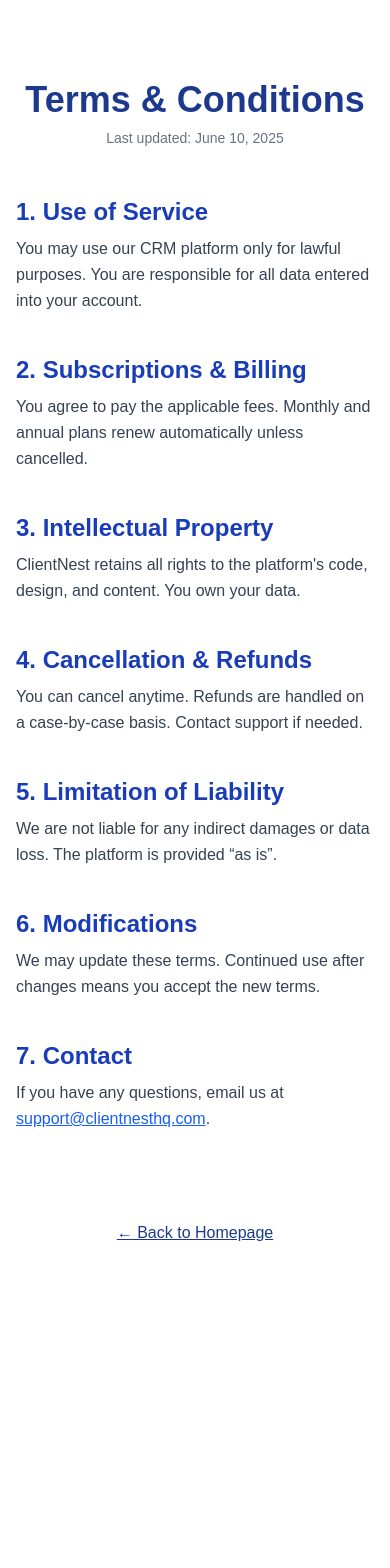
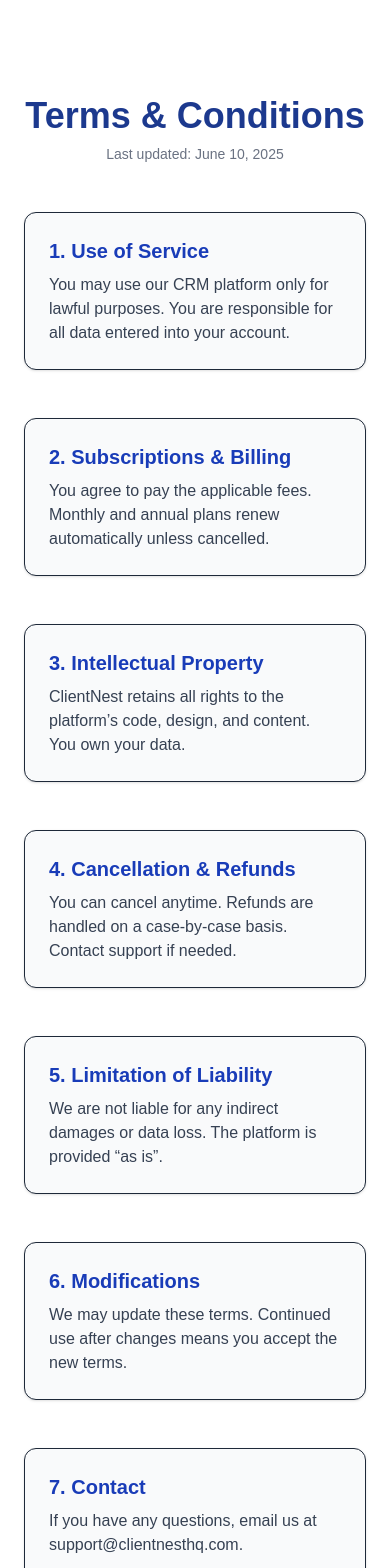
Before and after one commit to S-Somsekhar/clientnest-landing, a Next.js app: page /terms-conditions in a window 390 px wide. Shown: the top 1568 px of the page. Before the commit the page ends 1326 px from the top, so only its background shows below. Built offline with nearby package versions, Linux system fonts and the light colour scheme.

Commit message:
refined page

```diff
--- a/src/app/page.js
+++ b/src/app/page.js
@@ -5,10 +5,32 @@
   title: 'ClientNest – Close More Clients, Effortlessly',
   description: 'Ditch spreadsheets. Organize your leads, follow-ups, and deals – all in one smart CRM.',
 };
-{/* Hero Section */}
 export default function Home() {
   return (
-    <main className="min-h-screen bg-gray-50 flex flex-col items-center px-6 py-20 text-center font-sans">
+    <main className="min-h-screen bg-gray-50 font-sans">
+            {/* Navbar */}
+      <header className="w-full px-6 py-4 flex items-center justify-between bg-white shadow-md fixed top-0 z-50">
+        <div className="flex items-center gap-8">
+          <h1 className="text-xl md:text-2xl font-bold text-blue-900 tracking-tight">
+            ClientNest
+          </h1>
+          <nav className="hidden md:flex gap-8 text-base font-semibold tracking-wide text-gray-700">
+            <a href="#features" className="hover:text-blue-900 transition">Features</a>
+            <a href="#pricing" className="hover:text-blue-900 transition">Pricing</a>
+            <a href="#faq" className="hover:text-blue-900 transition">FAQ</a>
+            <a href="#contact" className="hover:text-blue-900 transition">Contact</a>
+          </nav>
+        </div>
+        <a
+          href="/app"
+          className="bg-blue-900 text-white px-4 py-2 rounded-md text-sm md:text-base hover:bg-blue-800 transition"
+        >
+          Go to App
+        </a>
+      </header>
+
+      {/* Hero Section */}
+      <div className="flex flex-col items-center justify-center text-center px-6 pt-28 pb-16">
         <div className="max-w-3xl">
           <h1 className="text-4xl md:text-6xl font-extrabold text-blue-900 leading-tight">
             Ditch Spreadsheets. <br />
@@ -18,14 +40,18 @@
             Simple CRM for solopreneurs, coaches, freelancers & closers.
           </p>
 
+          <div className="mt-8">
             <WaitlistForm />
+          </div>
 
           <p className="mt-4 text-sm text-gray-500">
             Launching July 2025 – No credit card required.
           </p>
         </div>
+      </div>
+
 {/* Comparison Table */}
-<section className="w-full bg-white py-5 px-6 mt-24">
+<section className="w-full bg-white py-16 px-6 mt-8">
   <div className="max-w-6xl mx-auto text-center">
     <h2 className="text-3xl md:text-5xl font-bold text-blue-900">
       Tired of Losing Leads?
@@ -34,38 +60,37 @@
       Track. Follow up. Close. Stress-free.
     </p>
 
-    {/* Scrollable Table Wrapper */}
-    <div className="mt-12 relative overflow-x-auto w-full">
-
-      <table className="min-w-full text-left border-collapse shadow-md rounded-xl overflow-hidden z-0 relative">
-        <thead>
-          <tr className="bg-blue-900 text-white">
-            <th className="p-4">Tool</th>
+    {/* Scrollable Table */}
+    <div className="mt-12 relative overflow-x-auto rounded-xl shadow-lg">
+      <table className="min-w-full text-left border-collapse">
+        <thead className="sticky top-0 z-10 bg-blue-900 text-white text-sm md:text-base">
+          <tr>
+            <th className="p-4 font-semibold">Tool</th>
             <th className="p-4">Spreadsheets</th>
             <th className="p-4">Traditional CRMs</th>
             <th className="p-4">ClientNest</th>
           </tr>
         </thead>
-        <tbody className="text-gray-700 bg-white">
-          <tr className="bg-gray-50 border-b">
+        <tbody className="text-gray-800 text-sm md:text-base animate-fade-in">
+          <tr className="bg-gray-50 border-b hover:bg-gray-100 transition">
             <td className="p-4 font-semibold">Ease of Use</td>
             <td className="p-4">Manual, cluttered</td>
             <td className="p-4">Complex & bloated</td>
             <td className="p-4">One-click workflow</td>
           </tr>
-          <tr className="border-b">
+          <tr className="border-b hover:bg-gray-50 transition">
             <td className="p-4 font-semibold">Follow-ups</td>
             <td className="p-4">Easily forgotten</td>
             <td className="p-4">Over-engineered</td>
             <td className="p-4">Daily reminders</td>
           </tr>
-          <tr className="bg-gray-50 border-b">
+          <tr className="bg-gray-50 border-b hover:bg-gray-100 transition">
             <td className="p-4 font-semibold">Setup Time</td>
             <td className="p-4">Hours</td>
             <td className="p-4">Days</td>
             <td className="p-4">5 mins</td>
           </tr>
-          <tr>
+          <tr className="hover:bg-gray-50 transition">
             <td className="p-4 font-semibold">Cost</td>
             <td className="p-4">Free (but chaotic)</td>
             <td className="p-4">$40+/mo</td>
@@ -107,7 +132,7 @@
 </section>
 
 {/* USP Section */}
-<section className="w-full bg-gray-100 py-20 px-6">
+<section id="features" className="w-full bg-gray-100 py-20 px-6">
   <div className="max-w-6xl mx-auto flex flex-col md:flex-row-reverse items-center gap-12">
 
     <div className="md:w-1/2">
@@ -223,7 +248,7 @@
       Built for solopreneurs who hate complexity. Everything you need. Nothing you don&apos;t.
     </p>
 
-    <div className="mt-12 grid gap-8 sm:grid-cols-2 lg:grid-cols-3 text-left">
+    <div className="mt-10 grid gap-8 sm:grid-cols-2 lg:grid-cols-3 text-left">
       {[
         {
           title: 'Drag-n-Drop Pipelines',
@@ -252,7 +277,7 @@
       ].map((feature, i) => (
         <div
           key={i}
-          className="bg-gray-50 rounded-2xl p-6 shadow-sm border border-gray-200 hover:shadow-md transition-all"
+          className="bg-gray-50 rounded-2xl p-6 border border-gray-200 shadow transition-transform transform hover:shadow-lg hover:-translate-y-1 duration-300"
         >
           <h3 className="text-xl font-semibold text-blue-900">{feature.title}</h3>
           <p className="mt-2 text-gray-700">{feature.desc}</p>
@@ -263,7 +288,7 @@
 </section>
 
 {/* Testimonials */}
-<section className="w-full bg-white py-10 px-6">
+<section className="w-full bg-gray-100 py-10 px-6">
   <div className="max-w-6xl mx-auto text-center">
     <h2 className="text-3xl md:text-5xl font-bold text-gray-800">
       Early Users Love It
@@ -306,7 +331,7 @@
 </section>
 
 {/* Pricing */}
-<section className="w-full bg-gray-50 py-20 px-6">
+<section id= "pricing" className="w-full bg-white py-20 px-6">
   <div className="max-w-5xl mx-auto text-center">
     <h2 className="text-3xl md:text-5xl font-bold text-blue-900">
       Simple, Affordable Pricing
@@ -335,11 +360,13 @@
       </div>
 
       {/* Yearly Plan */}
-      <div className="bg-white p-8 rounded-2xl shadow-lg border-2 border-yellow-400 relative flex flex-col justify-between">
+<div className="bg-white p-8 rounded-2xl shadow-lg border-2 border-yellow-400 relative flex flex-col justify-between overflow-hidden">
+  {/* Corner Ribbon */}
+      <div className="absolute top-4 -right-16 w-56 transform rotate-[30deg] bg-yellow-400 text-black text-sm font-bold text-center py-2 shadow-md z-10 animate-pulse ring-2 ring-yellow-300 ring-offset-1">
+      100 Spots Only
+      </div>
+
   <div>
-          <div className="absolute top-4 right-4 bg-yellow-300 text-black text-xs font-semibold px-3 py-1 rounded-full">
-            Only 100 spots
-          </div>
     <h3 className="text-2xl font-bold text-gray-900">Yearly</h3>
     <p className="mt-2 text-gray-600">One charge. Full access. All year long.</p>
     <p className="mt-6 text-4xl font-extrabold text-black">$99</p>
@@ -382,8 +409,9 @@
       </p>
 </section>
 
+
 {/* FAQ */}
-<section className="w-full bg-white py-20 px-6">
+<section className="w-full bg-gray-50 py-20 px-6" id="faq">
   <div className="max-w-4xl mx-auto">
     <h2 className="text-3xl md:text-5xl font-bold text-blue-900 text-center">
       Got Questions?
@@ -415,17 +443,29 @@
           a: "Yep — if you’re unhappy within 7 days of subscribing, email us for a full refund. No drama.",
         },
       ].map((faq, i) => (
-        <details key={i} className="group border border-gray-200 rounded-xl p-4">
-          <summary className="flex justify-between items-center cursor-pointer text-blue-900 font-medium text-lg">
+        <details
+          key={i}
+          className="group bg-white border border-gray-200 rounded-xl p-6 shadow-sm hover:shadow-md transition-all"
+        >
+          <summary className="flex justify-between items-center cursor-pointer text-blue-900 font-semibold text-lg">
             {faq.q}
-            <span className="transition-transform group-open:rotate-180 text-xl">⬇</span>
+            <svg
+              className="w-5 h-5 text-blue-700 transition-transform duration-300 group-open:rotate-180"
+              fill="none"
+              stroke="currentColor"
+              viewBox="0 0 24 24"
+              xmlns="http://www.w3.org/2000/svg"
+            >
+              <path strokeLinecap="round" strokeLinejoin="round" strokeWidth="2" d="M19 9l-7 7-7-7" />
+            </svg>
           </summary>
-          <p className="mt-3 text-gray-700">{faq.a}</p>
+          <p className="mt-3 text-gray-700 leading-relaxed">{faq.a}</p>
         </details>
       ))}
     </div>
   </div>
 </section>
+
 {/* Final CTA */}
         <section className="w-full bg-black py-20 px-6">
   <div className="max-w-3xl mx-auto text-center text-white">
@@ -438,15 +478,16 @@
     <div className="mt-8">
       <a
         href="#"
-              className="inline-block bg-yellow-400 text-black font-semibold px-8 py-4 rounded-xl text-lg hover:bg-yellow-500 transition"
+        className="inline-block bg-yellow-400 text-black font-semibold px-8 py-4 rounded-xl text-lg hover:bg-yellow-500 hover:shadow-lg hover:shadow-yellow-400/40 transition"
       >
         Get Started — It&apos;s Free
       </a>
     </div>
   </div>
 </section>
+
 {/* Footer */}
-      <footer className="w-full bg-gray-900 text-white py-10 px-6 mt-[-2px]">
+      <footer className="w-full bg-gray-900 text-white py-10 px-6 mt-[-2px] border-t border-gray-800" >
         <div className="max-w-6xl mx-auto flex flex-col md:flex-row justify-between items-center">
           <div className="text-sm text-gray-400">&copy; {new Date().getFullYear()} ClientNest. All rights reserved.</div>
           <div className="flex gap-6 mt-6 md:mt-0">
@@ -493,7 +534,7 @@
     </svg>
   </a>
 
-  <a
+  <a id="contact"
     href="mailto:support@clientnesthq.com"
     aria-label="Email"
     className="hover:text-yellow-400 transition p-2 rounded-full"
@@ -514,7 +555,7 @@
 
           </div>
         </div>
-       {/* <div className="mt-6 text-center text-sm text-gray-500">
+        <div className="mt-6 text-center text-sm text-gray-500">
           <span className="inline-flex items-center gap-2">
             <Image
               src="/stripe-secure.svg"
@@ -525,18 +566,13 @@
             />
             Payments secured via Stripe
           </span>
-        </div> */}
+        </div>
 
-<div className="mt-10 text-center text-sm text-gray-500 space-x-4">
+<div className="mt-5 text-center text-sm text-gray-500 space-x-4">
   <a href="/privacy-policy" className="hover:underline">Privacy Policy</a>
   <span>|</span>
   <a href="/terms-conditions" className="hover:underline">Terms & Conditions</a>
-  <span>|</span>
-  <a href="/cancellation-refund" className="hover:underline">Cancellation & Refund</a>
-  <span>|</span>
-  <a href="/shipping-and-delivery" className="hover:underline">Shipping & Delivery</a>
-  <span>|</span>
-  <a href="/contact" className="hover:underline">Contact Us</a>
+
 </div>
 
       </footer>
--- a/src/app/terms-conditions/page.js
+++ b/src/app/terms-conditions/page.js
@@ -6,58 +6,53 @@
 
 export default function TermsPage() {
   return (
-    <section className="w-full bg-white min-h-screen py-20 px-4">
-      <div className="max-w-4xl mx-auto text-gray-800 leading-relaxed">
+    <section className="w-full bg-white min-h-screen py-24 px-6">
+  <div className="max-w-4xl mx-auto text-gray-800">
     <div className="mb-12 text-center">
-          <h1 className="text-4xl font-extrabold text-blue-900">Terms & Conditions</h1>
+      <h1 className="text-4xl md:text-5xl font-bold text-blue-900">Terms & Conditions</h1>
       <p className="mt-2 text-sm text-gray-500">Last updated: June 10, 2025</p>
     </div>
 
-        <div className="space-y-10">
-
-          <div>
-            <h2 className="text-2xl font-semibold text-blue-800">1. Use of Service</h2>
-            <p className="mt-2 text-gray-700">You may use our CRM platform only for lawful purposes. You are responsible for all data entered into your account.</p>
+    <div className="space-y-12">
+      {[
+        {
+          title: '1. Use of Service',
+          desc: 'You may use our CRM platform only for lawful purposes. You are responsible for all data entered into your account.',
+        },
+        {
+          title: '2. Subscriptions & Billing',
+          desc: 'You agree to pay the applicable fees. Monthly and annual plans renew automatically unless cancelled.',
+        },
+        {
+          title: '3. Intellectual Property',
+          desc: 'ClientNest retains all rights to the platform’s code, design, and content. You own your data.',
+        },
+        {
+          title: '4. Cancellation & Refunds',
+          desc: 'You can cancel anytime. Refunds are handled on a case-by-case basis. Contact support if needed.',
+        },
+        {
+          title: '5. Limitation of Liability',
+          desc: 'We are not liable for any indirect damages or data loss. The platform is provided “as is”.',
+        },
+        {
+          title: '6. Modifications',
+          desc: 'We may update these terms. Continued use after changes means you accept the new terms.',
+        },
+        {
+          title: '7. Contact',
+          desc: 'If you have any questions, email us at support@clientnesthq.com.',
+        },
+      ].map((item, idx) => (
+        <div key={idx} className="p-6 bg-gray-50 rounded-xl shadow-sm border">
+          <h2 className="text-xl font-semibold text-blue-800 mb-2">{item.title}</h2>
+          <p className="text-gray-700">{item.desc}</p>
         </div>
-
-          <div>
-            <h2 className="text-2xl font-semibold text-blue-800">2. Subscriptions & Billing</h2>
-            <p className="mt-2 text-gray-700">You agree to pay the applicable fees. Monthly and annual plans renew automatically unless cancelled.</p>
-          </div>
-
-          <div>
-            <h2 className="text-2xl font-semibold text-blue-800">3. Intellectual Property</h2>
-            <p className="mt-2 text-gray-700">ClientNest retains all rights to the platform&apos;s code, design, and content. You own your data.</p>
-          </div>
-
-          <div>
-            <h2 className="text-2xl font-semibold text-blue-800">4. Cancellation & Refunds</h2>
-            <p className="mt-2 text-gray-700">You can cancel anytime. Refunds are handled on a case-by-case basis. Contact support if needed.</p>
-          </div>
-
-          <div>
-            <h2 className="text-2xl font-semibold text-blue-800">5. Limitation of Liability</h2>
-            <p className="mt-2 text-gray-700">We are not liable for any indirect damages or data loss. The platform is provided “as is”.</p>
-          </div>
-
-          <div>
-            <h2 className="text-2xl font-semibold text-blue-800">6. Modifications</h2>
-            <p className="mt-2 text-gray-700">We may update these terms. Continued use after changes means you accept the new terms.</p>
-          </div>
-
-          <div>
-            <h2 className="text-2xl font-semibold text-blue-800">7. Contact</h2>
-            <p className="mt-2 text-gray-700">
-              If you have any questions, email us at{" "}
-              <a href="mailto:support@clientnesthq.com" className="text-blue-600 underline">
-                support@clientnesthq.com
-              </a>.
-            </p>
-          </div>
+      ))}
     </div>
 
     <div className="mt-12 text-center">
-        <Link href="/" className="inline-block mt-10 text-blue-900 font-medium underline">
+      <Link href="/" className="text-blue-900 font-medium underline">
         ← Back to Homepage
       </Link>
     </div>
```
Also changed, not shown: public/shipping-delivery.html (deleted, +0 -13 lines), src/app/app/page.js (added, +29 -0 lines), src/app/components/Countdown.js (added, +46 -0 lines), src/app/privacy-policy/page.js (+27 -24 lines). Lines whose indentation alone changed are shown as unchanged.
